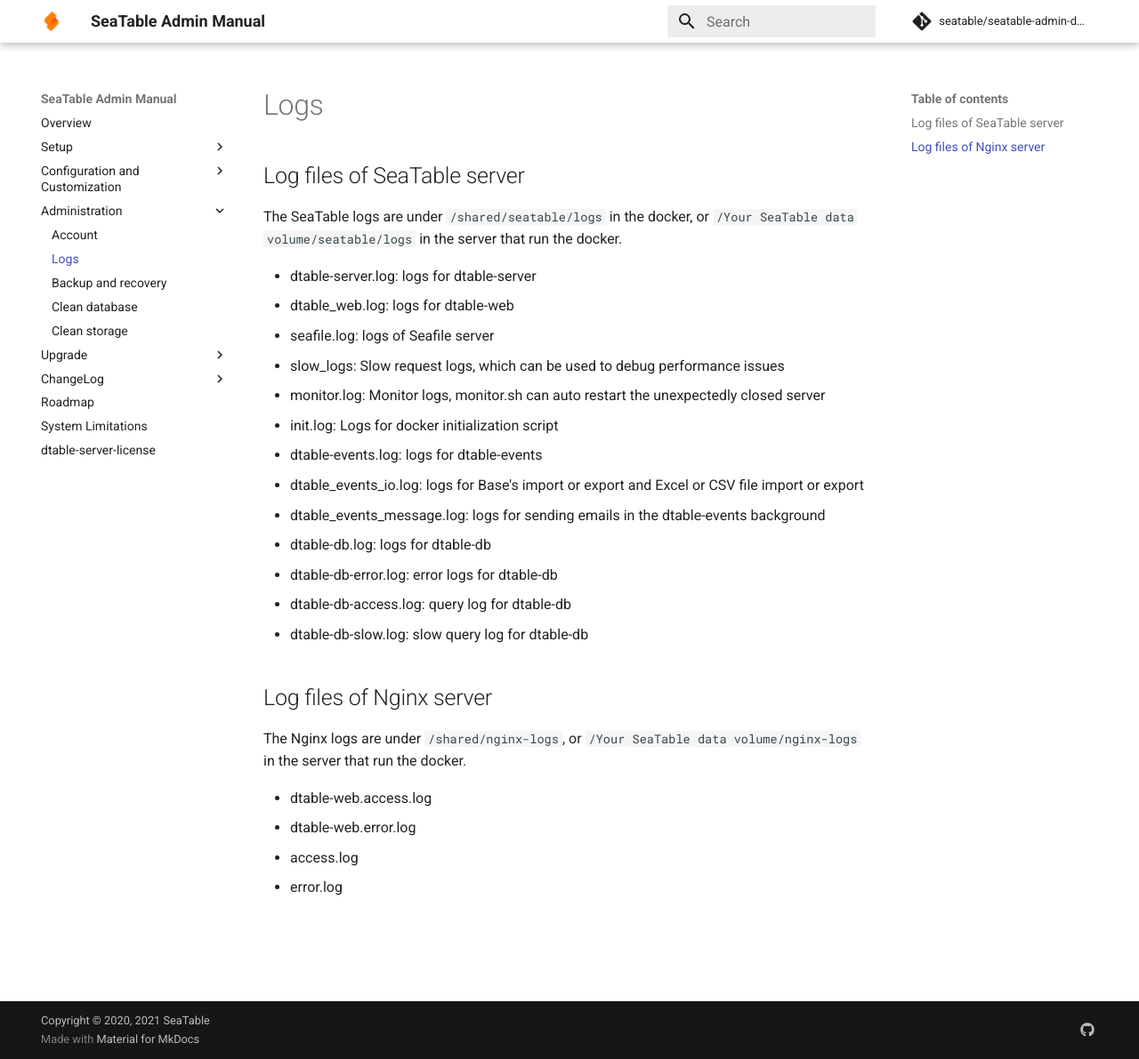
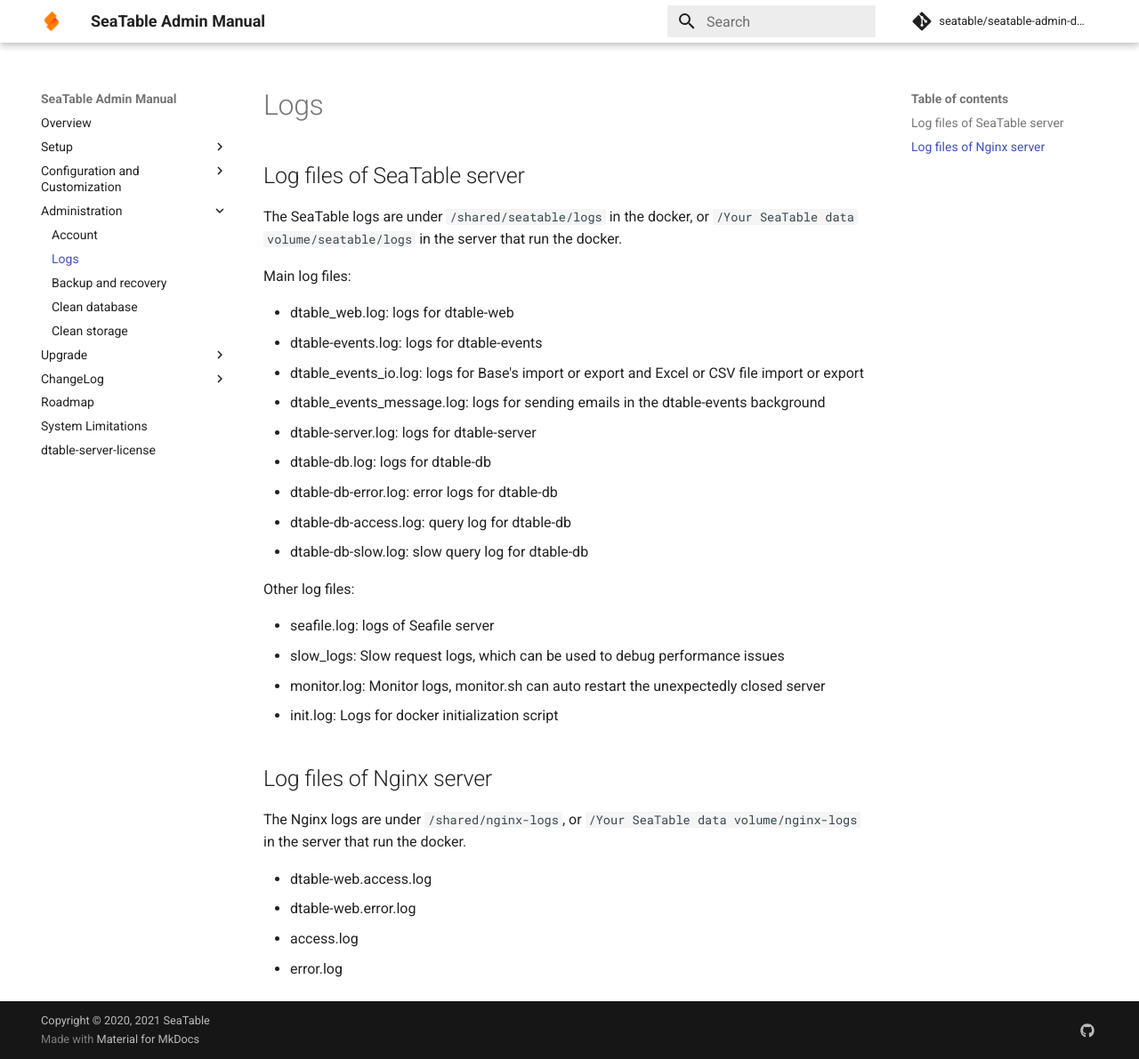
Before and after one commit to seatable/seatable-admin-docs, an MkDocs documentation site: the page built from manual/maintain/logs.md, in a window 1280 px wide and 1191 px high. Shown: the whole window at 89% size. Built offline with MkDocs 1.6.1 and Material for MkDocs 9.7.7, drawn with Linux system fonts in a browser that asks for light colours; comment, search, counter and statistics services are not loaded.

Commit message:
Update logs.md

```diff
--- a/manual/maintain/logs.md
+++ b/manual/maintain/logs.md
@@ -4,19 +4,24 @@
 
 The SeaTable logs are under `/shared/seatable/logs` in the docker, or `/Your SeaTable data volume/seatable/logs` in the server that run the docker.
 
+Main log files:
+
+* dtable_web.log: logs for dtable-web
+* dtable-events.log: logs for dtable-events
+* dtable_events_io.log: logs for Base's import or export and Excel or CSV file import or export
+* dtable_events_message.log: logs for sending emails in the dtable-events background
 * dtable-server.log: logs for dtable-server
-* dtable_web.log: logs for dtable-web
+* dtable-db.log: logs for dtable-db
+* dtable-db-error.log: error logs for dtable-db
+* dtable-db-access.log: query log for dtable-db
+* dtable-db-slow.log: slow query log for dtable-db
+
+Other log files:
+
 * seafile.log: logs of Seafile server
 * slow_logs: Slow request logs, which can be used to debug performance issues
 * monitor.log: Monitor logs, monitor.sh can auto restart the unexpectedly closed server
 * init.log:  Logs for docker initialization script
-* dtable-events.log: logs for dtable-events
-* dtable_events_io.log: logs for Base's import or export and Excel or CSV file import or export
-* dtable_events_message.log: logs for sending emails in the dtable-events background
-* dtable-db.log: logs for dtable-db
-* dtable-db-error.log: error logs for dtable-db
-* dtable-db-access.log: query log for dtable-db
-* dtable-db-slow.log: slow query log for dtable-db
 
 ## Log files of Nginx server
 
```
